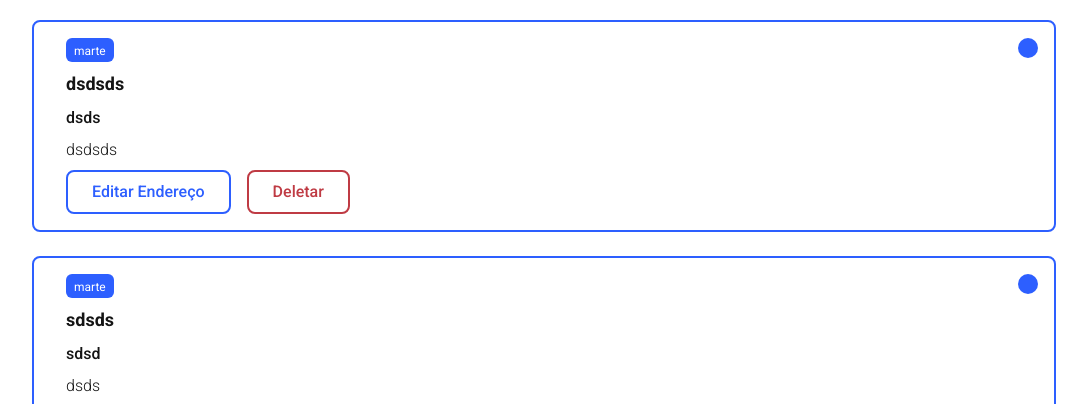
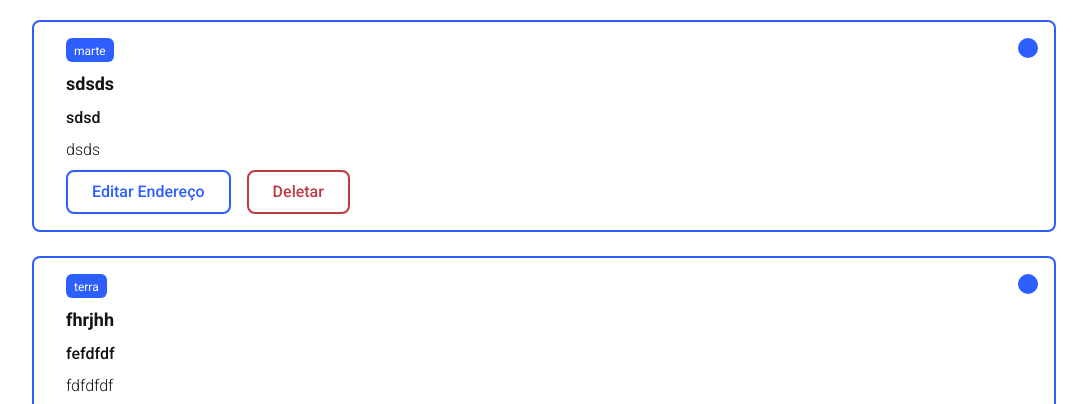
Before and after one commit to Du-devBR/desafio-tecnico-beyond, a React (Vite) app: page /enderecos in a window 1280 px wide. Shown: the part 386-790 px from the top of the page, without its empty margins (96-1183 px from the left). Built offline with nearby package versions, Linux system fonts and the light colour scheme; data requests are answered from the project's data file.

Commit message:
feat: Adicionar busca por id para implnatar em detalhes

```diff
--- a/db.json
+++ b/db.json
@@ -1,14 +1,5 @@
 {
   "addresses": [
-    {
-      "id": "71fe",
-      "planet": "marte",
-      "product": "dsdsds",
-      "storage_code": "dsds",
-      "zip_code": "dsds",
-      "phone": "dsds",
-      "location": "dsdsds"
-    },
     {
       "id": "b59a",
       "planet": "marte",
@@ -17,6 +8,18 @@
       "zip_code": "sdsd",
       "phone": "sdsd",
       "location": "dsds"
+    },
+    {
+      "id": "cd4c",
+      "planet": "terra",
+      "product": "fhrjhh",
+      "storage_code": "gfgfgfg",
+      "zip_code": "etrtrtretrtr",
+      "phone": "fefdfdf",
+      "country": "dffdfdfdf",
+      "state": "fdfdfdf",
+      "city": "fdfdfd",
+      "address": "fdfdfdf"
     }
   ]
 }
--- a/src/components/card/index.tsx
+++ b/src/components/card/index.tsx
@@ -20,7 +20,7 @@ export function Card({ data, onDelete }: AddressData) {
       </p>
       <div className="flex gap-4">
         <Link
-          to={"/endereco/1"}
+          to={`/endereco/${data.id}`}
           className="w text-primary text-base font-medium text-center border-2 rounded-lg border-primary py-2 px-6 hover:bg-primary hover:text-white hover:shadow-2xl duration-500 focus:shadow-BaseGray700 focus:shadow-2xl"
         >
           Editar Endereço
--- /dev/null
+++ b/src/hooks/useAddressId.ts
@@ -0,0 +1,17 @@
+import { useQuery } from "@tanstack/react-query";
+import { getAddressById } from "../service/listAddress";
+import { AddressShipping } from "../pages/create-address";
+
+
+export function useAddressId(id: string){
+
+  const {data, isLoading} = useQuery<AddressShipping>({
+    queryKey: ['address', id],
+    queryFn: () => getAddressById(id),
+    });
+
+  return {
+    data,
+    isLoading
+  }
+}
--- a/src/pages/details-address/index.tsx
+++ b/src/pages/details-address/index.tsx
@@ -1,4 +1,15 @@
+import { useParams } from "react-router-dom";
+import { useAddressId } from "../../hooks/useAddressId";
+
 export function DetailsAddress() {
+  const { id } = useParams<{ id: string }>();
+
+  const { data, isLoading } = useAddressId(id!);
+  if (isLoading) {
+    return <p>...carregando</p>;
+  }
+  console.log(data);
+
   return (
     <div>
       <h1>Detalhes do endereço</h1>
--- /dev/null
+++ b/src/service/listAddress.ts
@@ -0,0 +1,6 @@
+import { AddressShipping } from "../pages/create-address";
+import api from "./api";
+
+export async function getAddressById(id: string): Promise<AddressShipping>{
+  return (await api.get<AddressShipping>(`/addresses/${id}`)).data
+}
```
